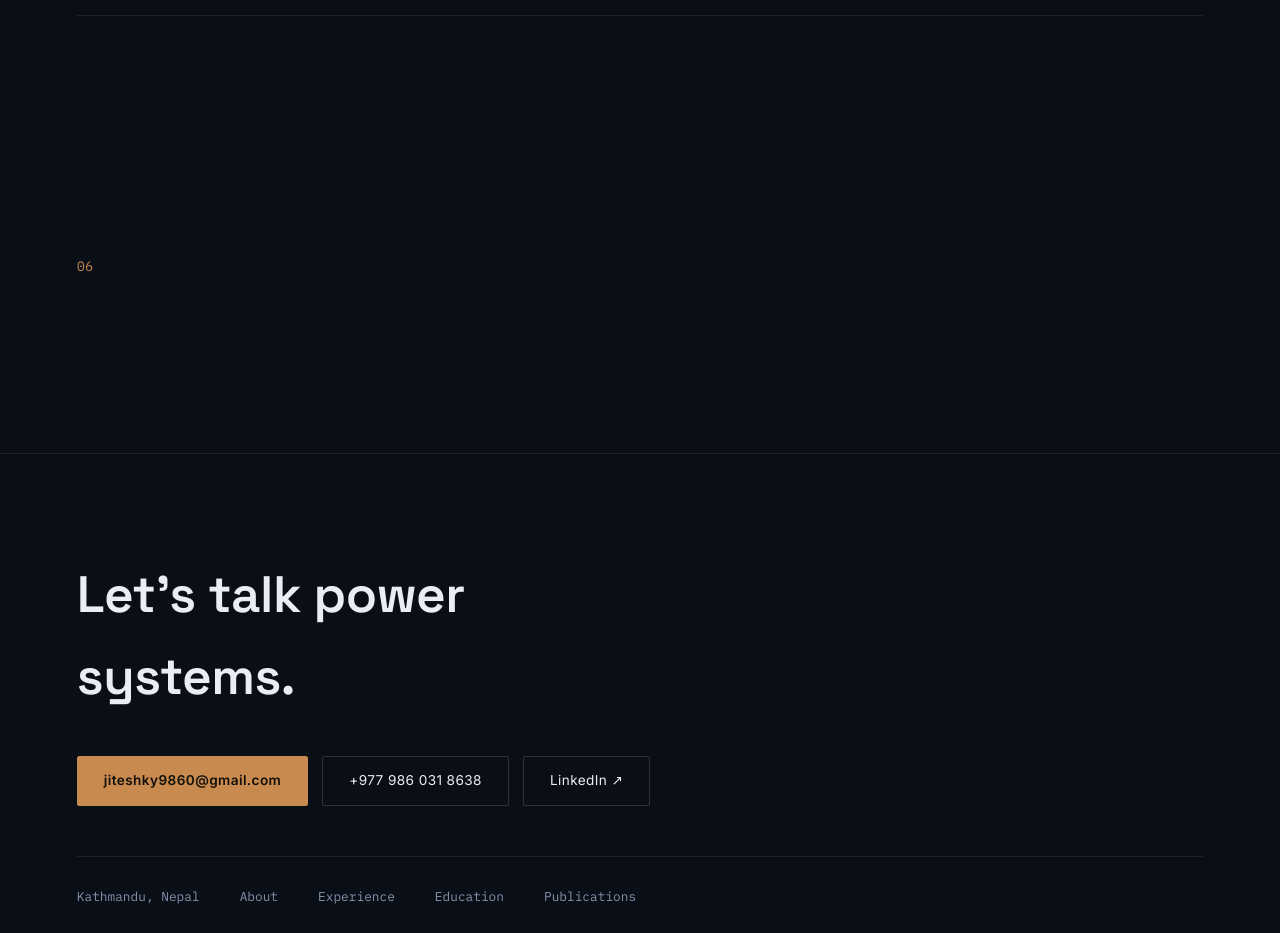
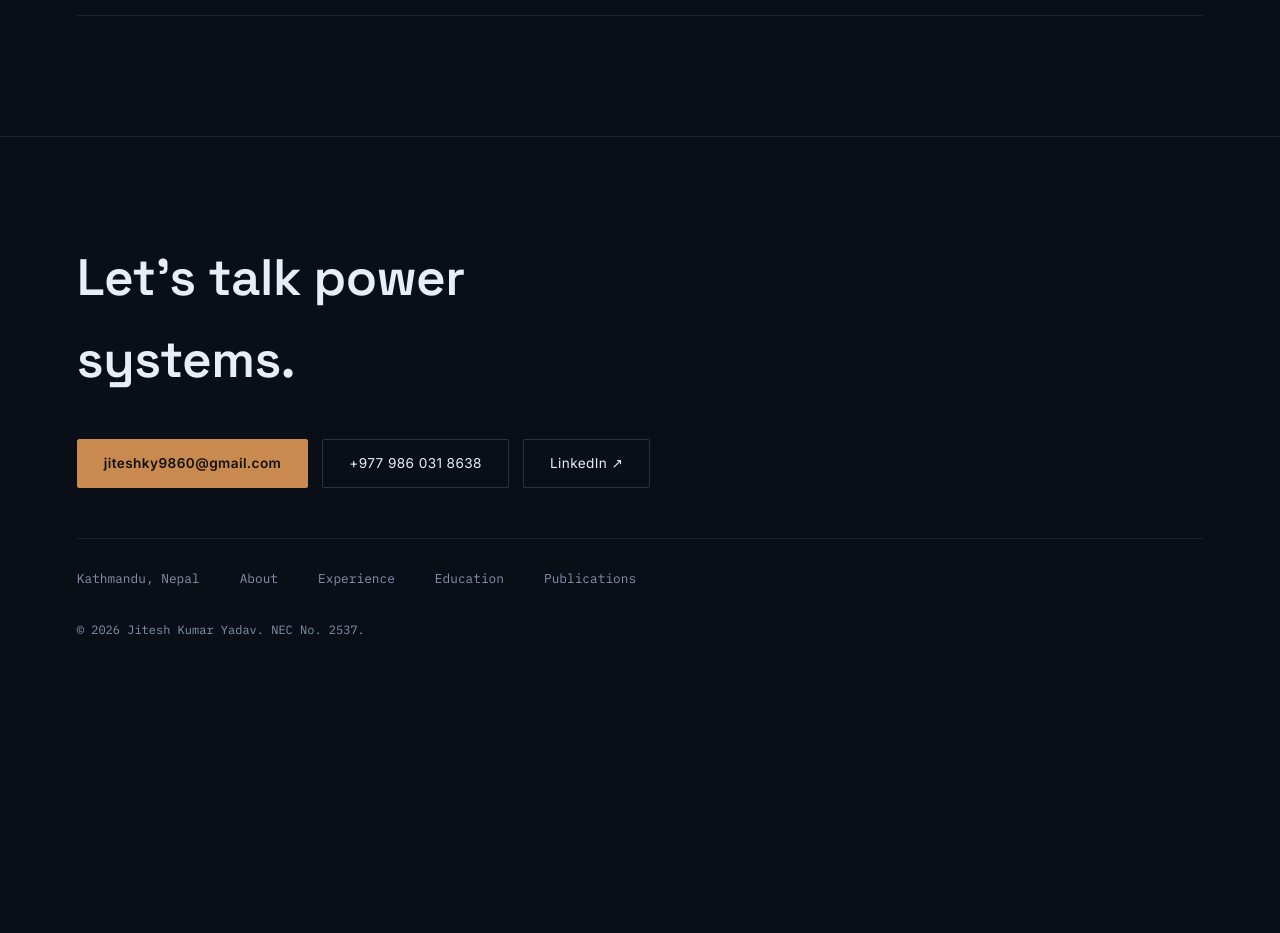
Before and after one commit to Jiteshky/mywebsite, a plain HTML site: page index.html in a window 1280 px wide. Shown: the part 4800-5733 px from the top of the page. After the commit the page ends 5489 px from the top, so only its background shows below. Drawn offline with Linux system fonts and the light colour scheme.

Commit message:
Update index.html

```diff
--- a/index.html
+++ b/index.html
@@ -592,11 +592,7 @@
       </div>
     </div>
   </div>
-</section>
 
-<section id="references">
-  <div class="section-head">
-    <span class="section-num mono">06</span>
 
 </section>
 
```
